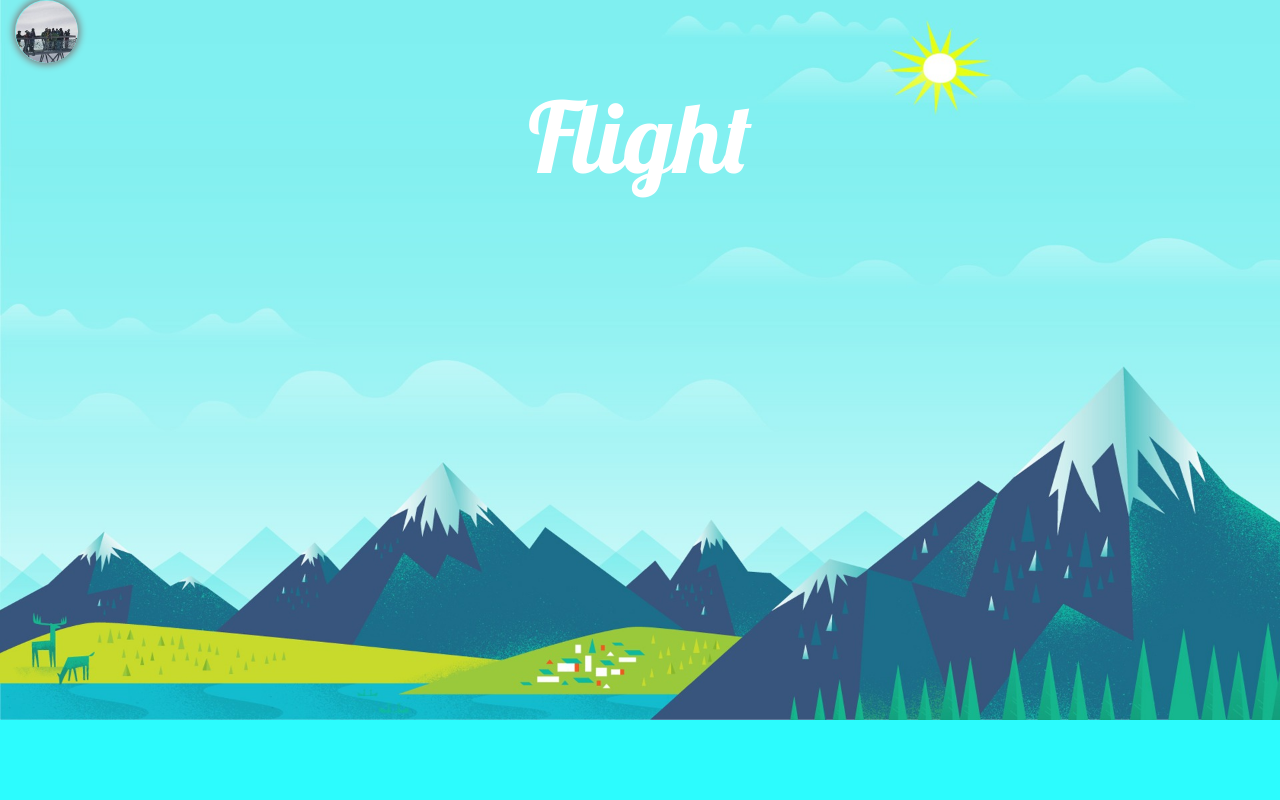
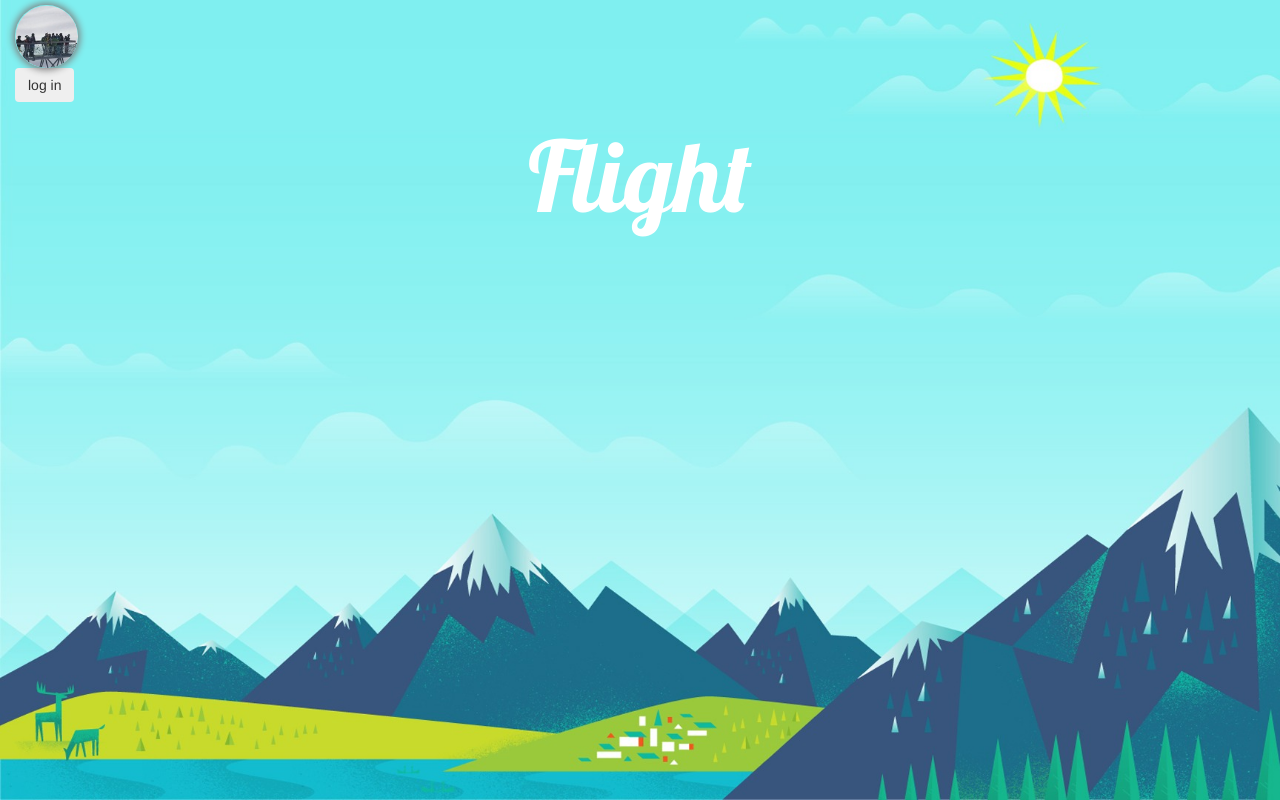
Before and after one commit to akrum/Flight, a plain HTML site: page index.html in a window 1280 px wide. Drawn offline with nearby package versions, Linux system fonts and the light colour scheme.

Commit message:
Background update

```diff
--- a/index.html
+++ b/index.html
@@ -5,6 +5,7 @@
     body {
         background-color: rgb(44, 252, 254);
         background-image: url("background.jpg");
+        background-attachment: fixed;
         background-repeat: no-repeat;
         background-size: cover;
     }
@@ -22,6 +23,9 @@
         border-radius: 50%;
         box-shadow:0px 0px 7px 2px grey;
     }
+    .loginButtons{
+        width: auto;
+    }
 </style>
 <html lang="en">
 <head>
@@ -29,13 +33,13 @@
     <title>FLIGHT</title>
 </head>
 <body>
-<div class="container-fluid ">
-        <img src="loginPicture.png" class="userPicture">
+<div class="container-fluid"  >
+        <img src="loginPicture.png" class="userPicture" style="margin-top: 5px">
+    <button class="btn btn-block loginButtons col-md-25">log in</button>
     <div class="col-xs-20">
         <h1 class="text-center">Flight</h1>
     </div>
 </div>
-
 </body>
 
 </html>
```
